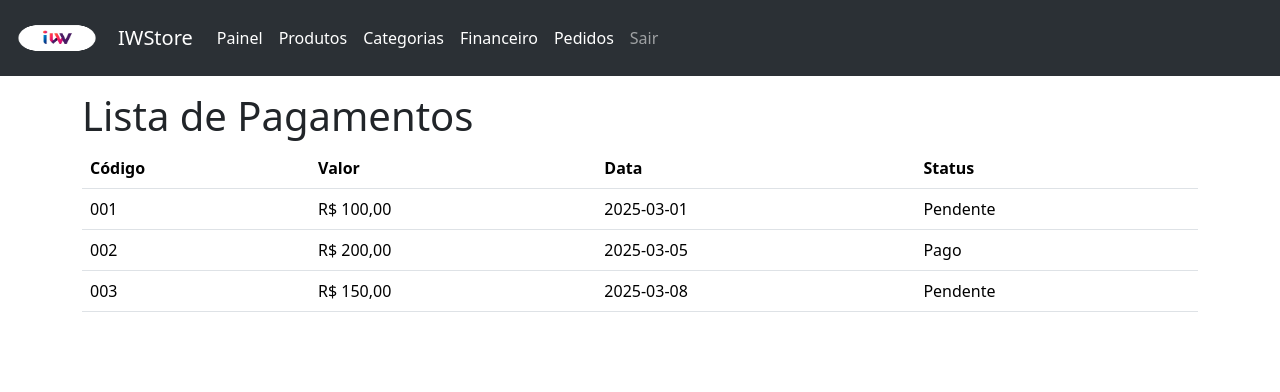
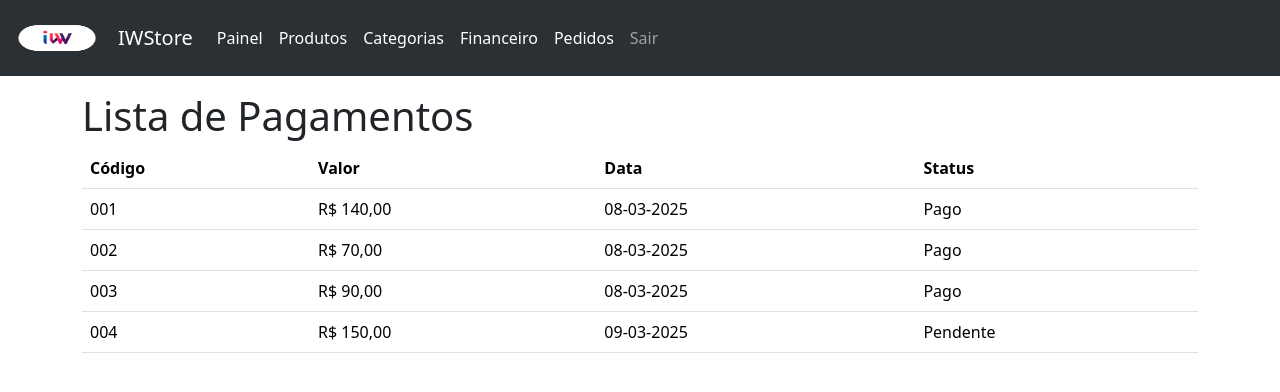
Before and after one commit to marciogferreira/fdev009_frontend, a React (Vite) app: page /Financeiro in a window 1280 px wide. Shown: the top 392 px of the page. Built offline with nearby package versions, Linux system fonts and the light colour scheme.

Commit message:
Mensagem do commit

```diff
--- a/src/pages/Private/Financeiro/index.jsx
+++ b/src/pages/Private/Financeiro/index.jsx
@@ -4,20 +4,26 @@ import LayoutDefault from '../../../layouts/LayoutDefault';
 const pagamentos = [
   {
     codigo: '001',
-    valor: 'R$ 100,00',
-    data: '2025-03-01',
-    status: 'Pendente',
+    valor: 'R$ 140,00',
+    data: '08-03-2025',
+    status: 'Pago',
   },
   {
     codigo: '002',
-    valor: 'R$ 200,00',
-    data: '2025-03-05',
+    valor: 'R$ 70,00',
+    data: '08-03-2025',
     status: 'Pago',
   },
   {
     codigo: '003',
+    valor: 'R$ 90,00',
+    data: '08-03-2025',
+    status: 'Pago',
+  },
+  {
+    codigo: '004',
     valor: 'R$ 150,00',
-    data: '2025-03-08',
+    data: '09-03-2025',
     status: 'Pendente',
   },
 ];
```
